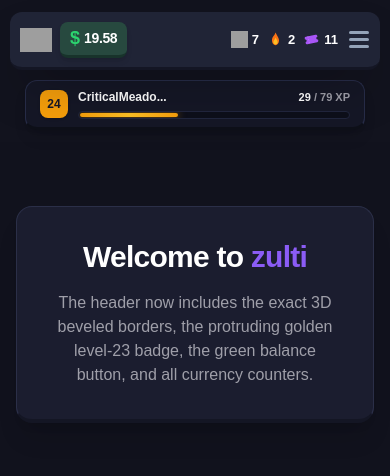
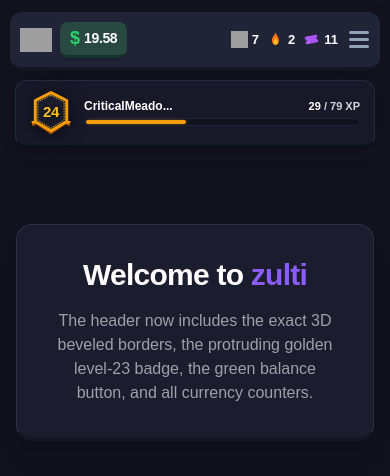
Before and after one commit to nawaz9980/adsgrambot, a Next.js app: page / in a window 390 px wide. Shown: the top 476 px of the page. Built offline with nearby package versions, Linux system fonts and the light colour scheme; grey boxes are pictures that could not be loaded.

Commit message:
Update mobile XP bar with golden winged hexagon badge matching reference UI

```diff
--- a/src/components/Header.tsx
+++ b/src/components/Header.tsx
@@ -29,7 +29,7 @@
   },
   {
     label: "My Winnings",
-    bg: "bg-[#2d2757] hover:bg-[#352e66]",
+    bg: "bg-[#352e5c] hover:bg-[#3d356b]",
     iconColor: "text-[#c4b5fd]",
     icon: (
       // FontAwesome faTicket
@@ -40,7 +40,7 @@
   },
   {
     label: "Referral",
-    bg: "bg-[#25324d] hover:bg-[#2b3a59]",
+    bg: "bg-[#2a3754] hover:bg-[#314062]",
     iconColor: "text-[#93c5fd]",
     icon: (
       // FontAwesome faShareNodes
@@ -51,7 +51,7 @@
   },
   {
     label: "Clans",
-    bg: "bg-[#34294d] hover:bg-[#3e315c]",
+    bg: "bg-[#382f4e] hover:bg-[#43375e]",
     iconColor: "text-[#d8b4fe]",
     icon: (
       // FontAwesome faShield
@@ -62,7 +62,7 @@
   },
   {
     label: "My Rewards",
-    bg: "bg-[#383538] hover:bg-[#433f43]",
+    bg: "bg-[#3e3836] hover:bg-[#4a423f]",
     iconColor: "text-[#d1d5db]",
     icon: (
       // FontAwesome faGift
@@ -73,7 +73,7 @@
   },
   {
     label: "Withdraw",
-    bg: "bg-[#1f3a38] hover:bg-[#264744]",
+    bg: "bg-[#203c3e] hover:bg-[#27484a]",
     iconColor: "text-[#5eead4]",
     icon: (
       // FontAwesome faMoneyBill
@@ -353,20 +353,67 @@
 
         {/* Mobile XP Bar */}
         <div className="mt-2.5 sm:mt-3.5 flex lg:hidden items-center justify-center w-full">
-          <div className="flex items-center gap-2.5 sm:gap-3 rounded-xl sm:rounded-2xl bg-[#151726] border border-[#272c48] border-b-[3px] border-b-[#0e1019] px-3.5 py-2 sm:px-4 sm:py-2.5 shadow-lg w-full max-w-[340px]">
-            <span className="flex h-7 w-7 sm:h-8 sm:w-8 items-center justify-center rounded-lg sm:rounded-xl bg-[#f59e0b] text-xs sm:text-sm font-black text-[#151726] shadow">
-              {level}
-            </span>
-            <div className="flex flex-col flex-1 min-w-0">
-              <div className="flex justify-between items-center text-xs font-bold text-white mb-1.5">
-                <span className="truncate max-w-[120px] font-extrabold text-[12px] sm:text-[13px]">{username}</span>
-                <span className="text-[11px] font-bold text-zinc-400 ml-2 sm:ml-3 shrink-0">
+          <div className="relative flex items-center gap-3 rounded-xl sm:rounded-2xl bg-[#171929] border border-[#252942] border-b-[3px] border-b-[#0e101a] px-3.5 py-2 sm:px-4 sm:py-2.5 shadow-lg w-full max-w-[360px] sm:max-w-[420px]">
+            {/* Golden Level Hexagon Badge (Scaled for Mobile) */}
+            <div className="relative z-10 flex h-[48px] w-[42px] shrink-0 items-center justify-center filter drop-shadow-[0_2px_8px_rgba(0,0,0,0.6)]">
+              <svg viewBox="0 0 64 72" className="absolute inset-0 h-full w-full">
+                {/* Left bottom wing tab */}
+                <polygon points="10,48 2,48 4,53 10,53" fill="#f59e0b" />
+                <polygon points="4,53 2,48 4,56 9,54" fill="#b45309" />
+
+                {/* Right bottom wing tab */}
+                <polygon points="54,48 62,48 60,53 54,53" fill="#f59e0b" />
+                <polygon points="60,53 62,48 60,56 55,54" fill="#b45309" />
+
+                {/* 3D Bottom Bevel Shadow under bottom point */}
+                <path
+                  d="M8 50 L32 66 L56 50"
+                  fill="none"
+                  stroke="#b45309"
+                  strokeWidth="4"
+                  strokeLinecap="round"
+                  strokeLinejoin="round"
+                />
+
+                {/* Outer Hexagon with Thick Gold Border */}
+                <polygon
+                  points="32,5 56,17 56,49 32,63 8,49 8,17"
+                  fill="#181a29"
+                  stroke="#f59e0b"
+                  strokeWidth="4.5"
+                  strokeLinejoin="round"
+                />
+
+                {/* Inner Stitched / Dotted Accent Outline */}
+                <polygon
+                  points="32,9 52,19 52,47 32,59 12,47 12,19"
+                  fill="#1b1d2e"
+                  stroke="#fbbf24"
+                  strokeWidth="1.2"
+                  strokeDasharray="2.5 1.5"
+                  strokeLinejoin="round"
+                />
+              </svg>
+
+              {/* Level Number */}
+              <span className="relative z-10 text-[15px] font-black text-[#fbbf24] tracking-tight drop-shadow-[0_2px_4px_rgba(0,0,0,0.9)] pb-0.5">
+                {level}
+              </span>
+            </div>
+
+            {/* Mobile Username & XP Bar */}
+            <div className="flex flex-col flex-1 min-w-0 justify-center">
+              <div className="flex justify-between items-center text-xs leading-none mb-1.5">
+                <span className="truncate max-w-[130px] sm:max-w-[160px] font-extrabold text-[12px] sm:text-[13px] text-white">
+                  {username}
+                </span>
+                <span className="text-[11px] sm:text-[12px] font-bold text-zinc-300 ml-2 shrink-0">
                   <strong className="text-white font-extrabold">{currentXp}</strong> / {maxXp} XP
                 </span>
               </div>
-              <div className="h-[7.5px] sm:h-[8px] w-full rounded-full bg-[#0d0f1a] overflow-hidden border border-[#21263d] p-[1px]">
+              <div className="h-[7.5px] sm:h-[8px] w-full rounded-full bg-[#10121d] overflow-hidden border border-[#1f2338] p-[0.5px]">
                 <div
-                  className="h-full rounded-full bg-gradient-to-r from-[#f59e0b] via-[#fbbf24] to-[#f59e0b] shadow-[0_0_8px_rgba(245,158,11,0.7)]"
+                  className="h-full rounded-full bg-[#f59e0b] shadow-[0_0_6px_rgba(245,158,11,0.5)] transition-all duration-300"
                   style={{ width: `${xpPercentage}%` }}
                 />
               </div>
```
